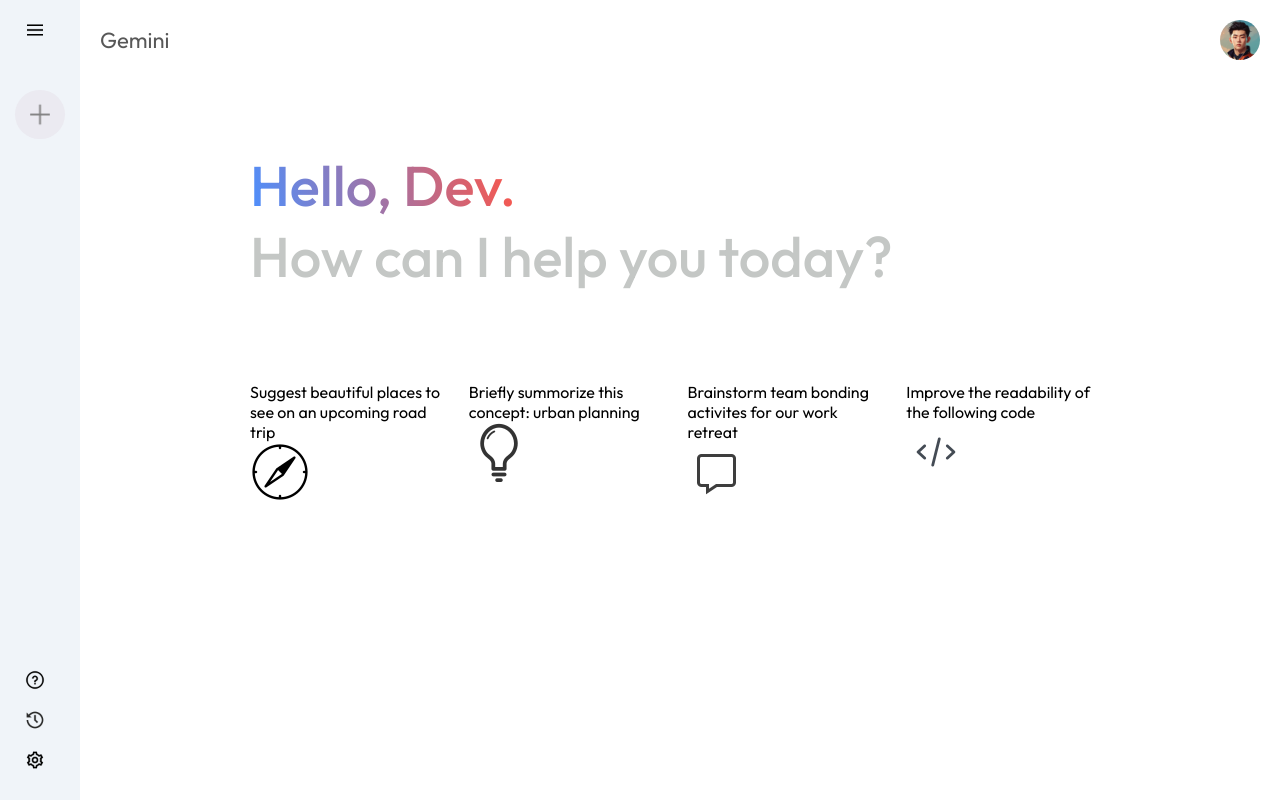
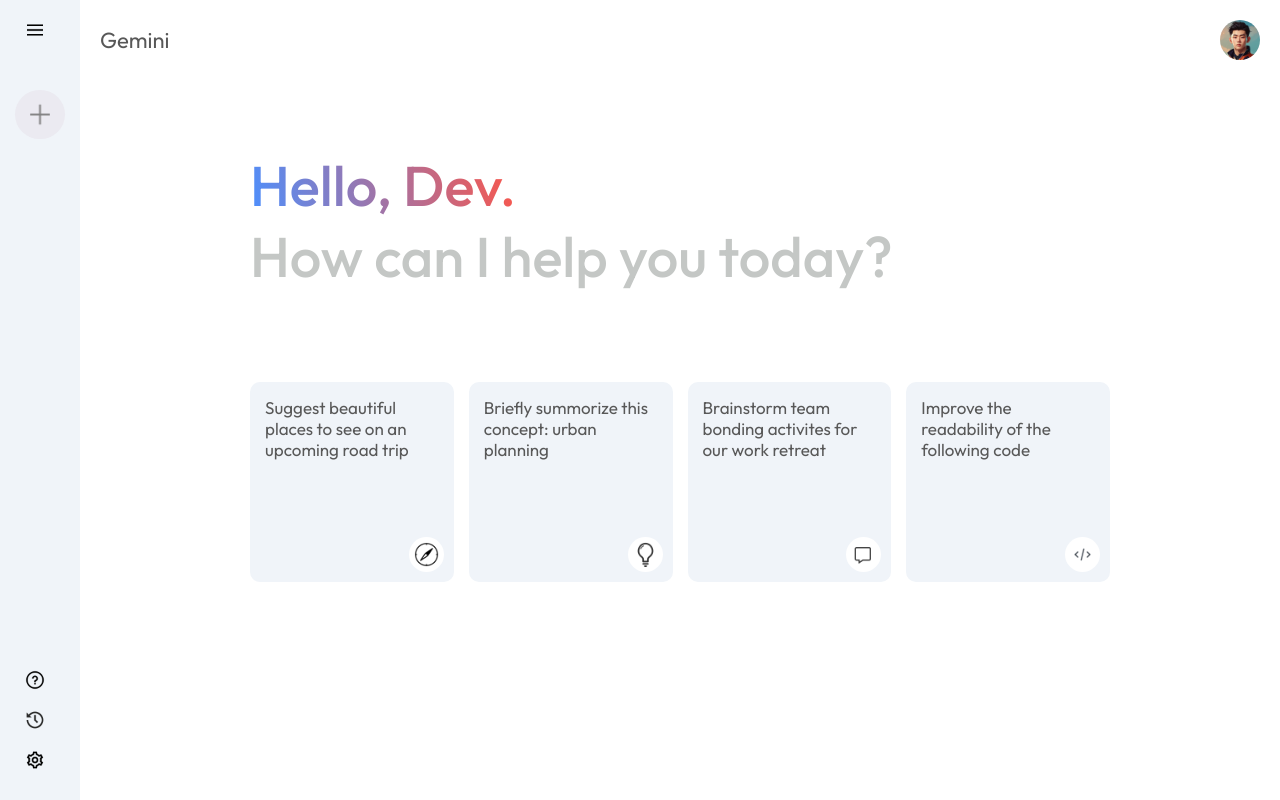
Before and after one commit to SoftEngX/gemini-clone, a React (Vite) app: page / in a window 1280 px wide. Built offline with nearby package versions, Linux system fonts and the light colour scheme; a web font is replaced by a local one.

Commit message:
Add styles for cards items

```diff
--- a/src/components/Main/Main.css
+++ b/src/components/Main/Main.css
@@ -45,3 +45,31 @@
   gap: 15px;
   padding: 20px;
 }
+
+.main .card {
+  height: 200px;
+  padding: 15px;
+  background-color: #f0f4f9;
+  border-radius: 10px;
+  position: relative;
+  cursor: pointer;
+}
+
+.main .card img {
+  width: 35px;
+  padding: 5px;
+  position: absolute;
+  background-color: white;
+  border-radius: 20px;
+  bottom: 10px;
+  right: 10px;
+}
+
+.main .card p {
+  font-size: 17px;
+  color: #585858;
+}
+
+.main .card:hover {
+  background-color: #dfe4ea;
+}
```
